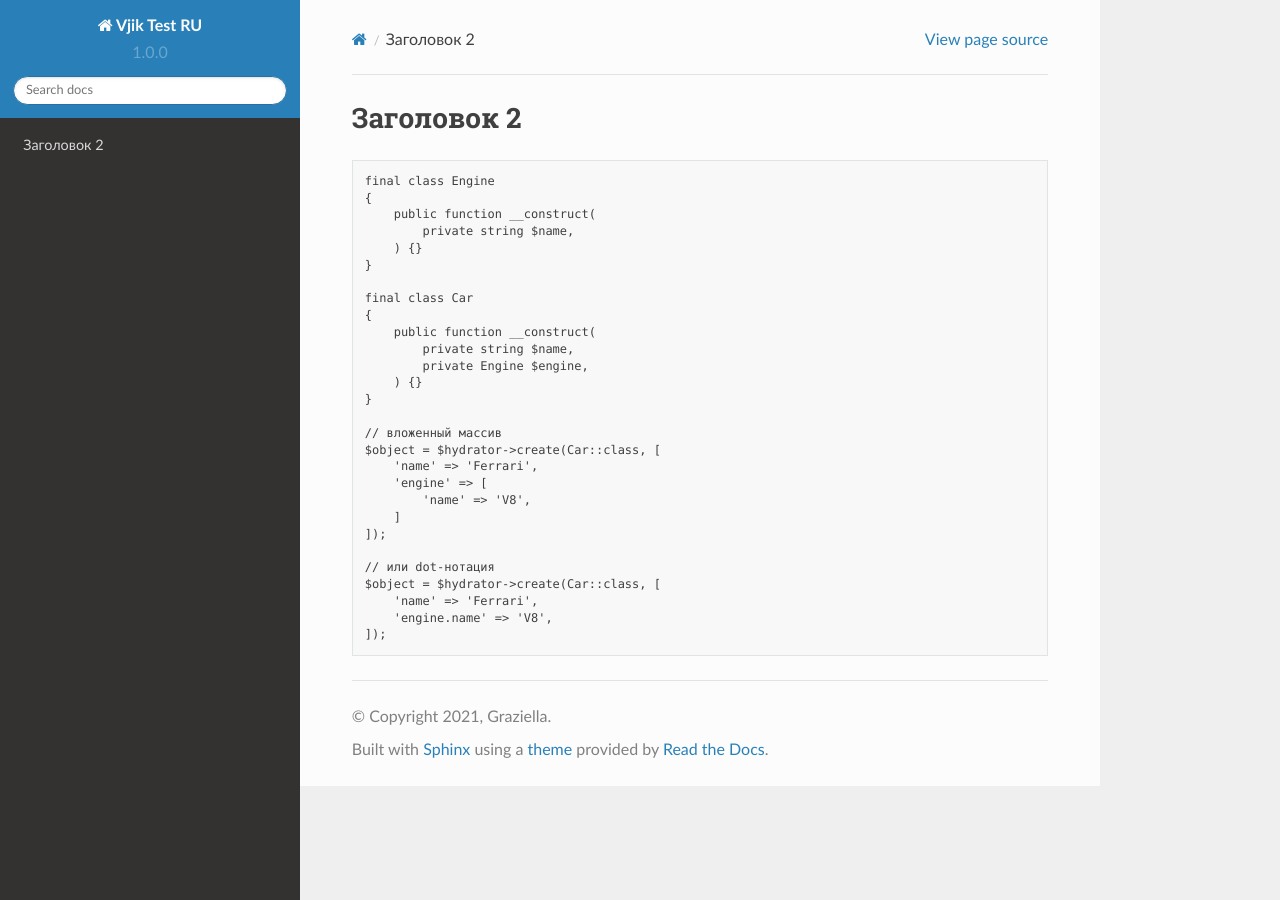
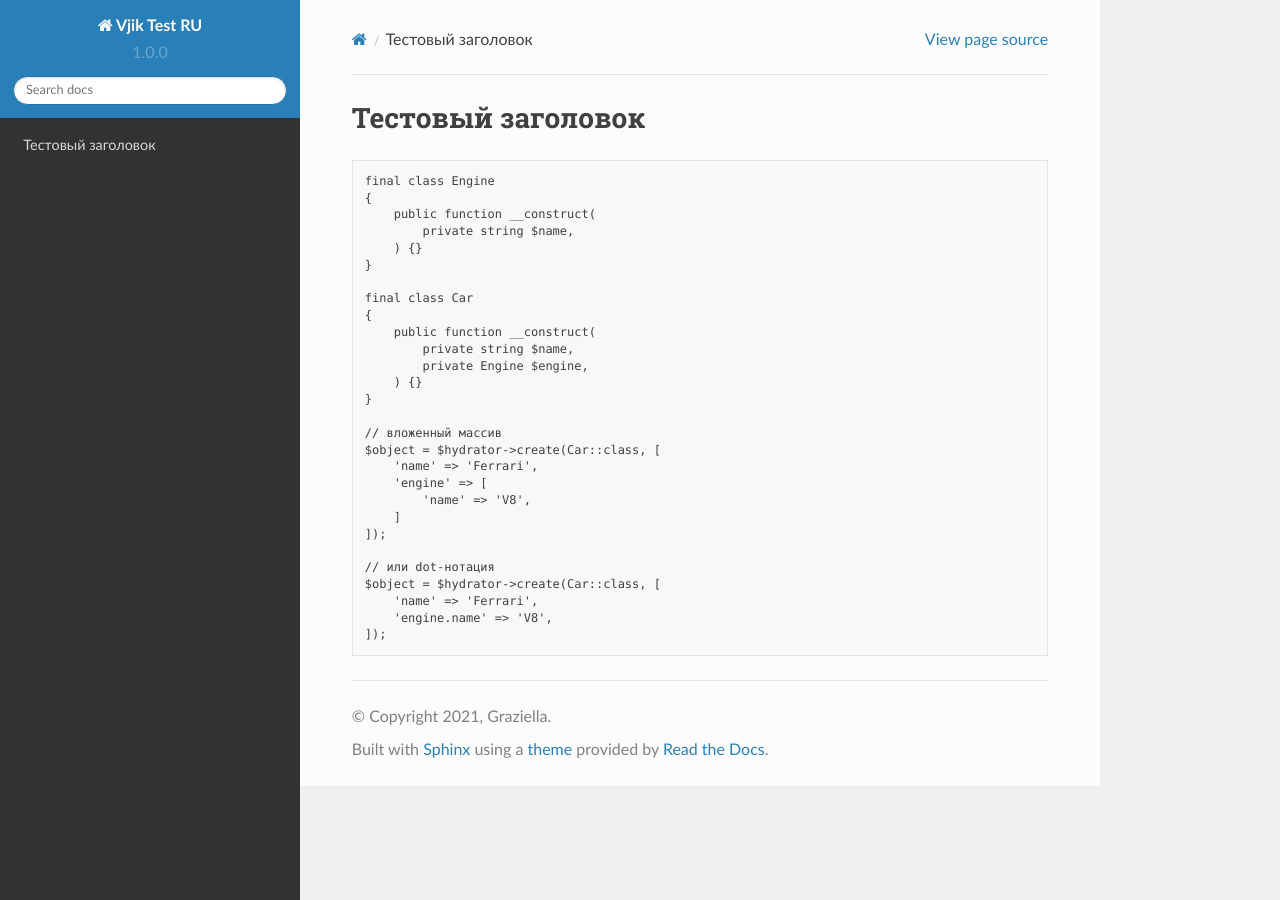
Before and after one commit to vjik/test-docs, a Sphinx documentation site: the page built from locale/ru/source/index.md, in a window 1280 px wide. Built offline with Sphinx 7.4.7 and the Read the Docs theme 2.0.0, drawn with Linux system fonts in a browser that asks for light colours.

Commit message:
New translations index.md (Russian)

````diff
--- a/locale/ru/source/index.md
+++ b/locale/ru/source/index.md
@@ -1,4 +1,4 @@
-# Заголовок 2
+# Тестовый заголовок
 
 ```php
 final class Engine
````
